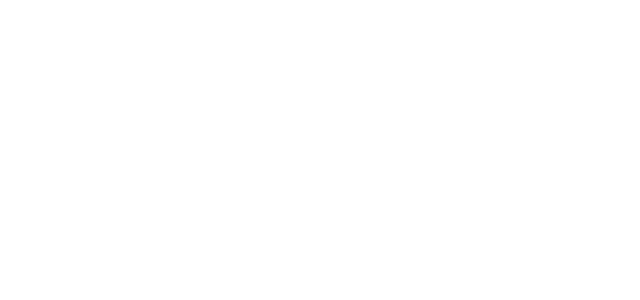
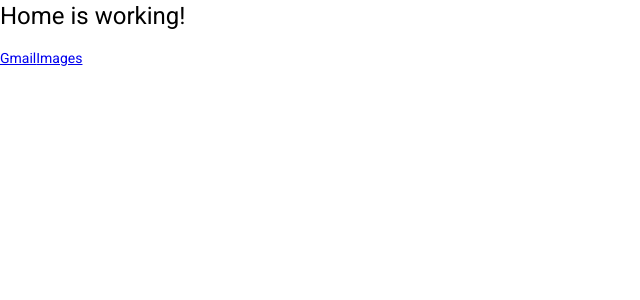
Before and after one commit to khurtado801/ngGoogle, an Angular app: page /home in a window 1280 px wide. Before the commit this address led to /. Shown: the top 300 px of the page, without its empty margins (0-640 px from the left). Built offline with nearby package versions, Linux system fonts and the light colour scheme.

Commit message:
Routes for home and results working.

```diff
--- a/src/app/app-routing.module.ts
+++ b/src/app/app-routing.module.ts
@@ -1,10 +1,34 @@
+import { ResultComponent } from './components/result/result.component';
+import { HomeComponent } from './components/home/home.component';
+import { CommonModule } from '@angular/common';
 import { NgModule } from '@angular/core';
 import { Routes, RouterModule } from '@angular/router';
 
-const routes: Routes = [];
+// NOTE: Array to hold routes
+const routes: Routes = [
+  // NOTE: Default route
+  {
+    path: ' ',
+    redirectTo: '/home',
+    pathMatch: 'full'
+  },
+  {
+    path: 'home',
+    component: HomeComponent
+  },
+  // NOTE: Other routes
+  {
+    path: 'results',
+    component: ResultComponent
+  }
+];
 
 @NgModule({
-  imports: [RouterModule.forRoot(routes)],
+  declarations: [],
+  imports: [
+    CommonModule,
+    RouterModule.forRoot(routes)
+  ],
   exports: [RouterModule]
 })
 export class AppRoutingModule { }
--- a/src/app/app.component.html
+++ b/src/app/app.component.html
@@ -1,2 +1 @@
-
 <router-outlet></router-outlet>
--- a/src/app/components/home/home.component.html
+++ b/src/app/components/home/home.component.html
@@ -1 +1,13 @@
-<p>home works!</p>
+<div class="home-container">
+  <h1>Home is working!</h1>
+  <!-- NOTE: Header section -->
+  <header>
+    <a href="//gmail.com">Gmail</a>
+    <a href="//google.com/images">Images</a>
+  </header>
+
+
+
+  <!-- NOTE: Main section -->
+
+</div>
--- a/src/app/shared/material/material/material.module.ts
+++ b/src/app/shared/material/material/material.module.ts
@@ -1,4 +1,4 @@
-import { ModuleWithProviders, NgModule} from "@angular/core";
+import { ModuleWithProviders, NgModule} from '@angular/core';
 import { MAT_LABEL_GLOBAL_OPTIONS, MatNativeDateModule, MAT_DATE_LOCALE } from '@angular/material/core';
 import { MatIconRegistry } from '@angular/material/icon';
 import { MatAutocompleteModule } from '@angular/material/autocomplete';
```
